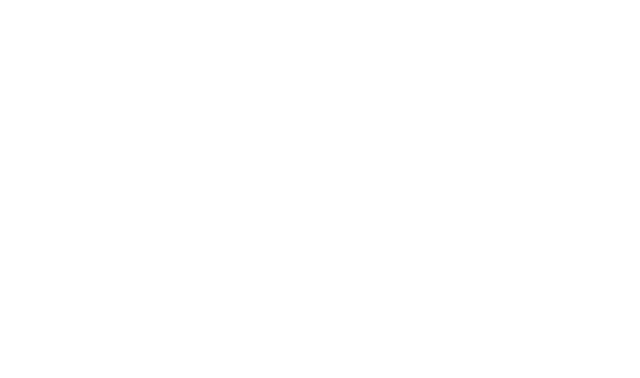
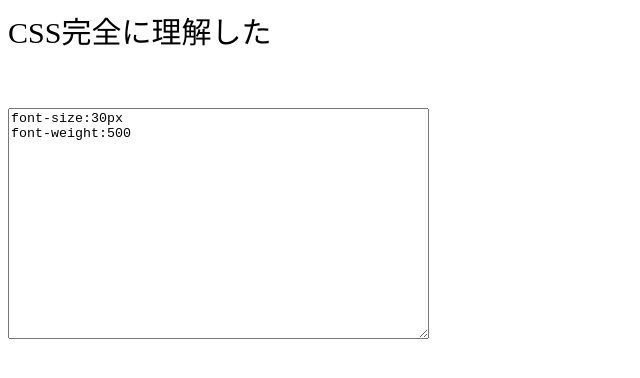
Before and after one commit to CTRL-Infrastructure-team/CSS-vue_practive, a Nuxt app: page /textShadow in a window 1280 px wide. Before the commit this address had no page. Shown: the top 378 px of the page, without its empty margins (0-640 px from the left). Built offline with nearby package versions, Linux system fonts and the light colour scheme.

Commit message:
練習用

```diff
--- a/pages/explain.vue
+++ b/pages/explain.vue
@@ -1,4 +1,4 @@
-<template>
+d<template>
   <div>
     <h1>.container {</h1>
     <div class="choiceFlex">
@@ -33,6 +33,7 @@
     <textarea type="textarea" class="textArea" 　v-model="theTextArea" @input="upDateStyle(true)" />
     <textarea type="textarea" class="textArea" 　v-model="textArea" @input="upDateStyle(false)" />
     <div class="container" :style="flexStyle">
+      <span class="right" @drag="moveBox"></span>
       <div class="box main" :style="theBoxStyle"></div>
       <div class="box" v-for="(box,index) in boxs" :key="index" :style="box"></div>
     </div>
@@ -55,7 +56,8 @@
       textArea:"width: 100px;\nmin-height: 100px;",
       boxStyle:"width: 100px;\nmin-height: 100px;",
       theTextArea:"width: 100px;\nmin-height: 100px;",
-      theBoxStyle:"{width: 100px;\nmin-height: 100px;"
+      theBoxStyle:"width: 100px;\nmin-height: 100px;",
+      width:"400px",
     }
   },
   computed:{
@@ -68,7 +70,8 @@
         flexWrap: this.flexWrap,
         justifyContent: this.flexJustify,
         alignItems:this.flexAlign,
-        flexDirection:this.flexDirection
+        flexDirection:this.flexDirection,
+        width:this.width
       }
       return myStyle
     },
@@ -94,6 +97,12 @@
     },
   },
   methods:{
+    moveBox(event){
+      if(event.clientX == 0){
+        return;
+        }
+        this.width = event.clientX + "px";
+    },
     upDateStyle(bool){
       let styleArray;
       if(bool){
@@ -102,7 +111,6 @@
          styleArray = this.textArea.split(/\n/);
       }
       let styleObj = new Object();
-      console.log(styleObj);
       for(const styleItem of styleArray){
         if(!styleItem.includes(":")) return;
         let keyValue = styleItem.split(":");
@@ -116,7 +124,6 @@
       }else {
         this.boxStyle = styleObj;
       }
-      console.log(this.boxStyle,this.theBoxStyle,bool);
     }
   },
   created(){
@@ -128,11 +135,12 @@
 <style lang="scss" scoped>
 $aaaa: pink;
 .container {
+  position: relative;
   display: flex;
-  width: 400px;
+  // width: 400px;
   height: 400px;
   background: $aaaa;
-  overflow: hidden;
+  overflow-y: hidden;
 }
 .box {
   box-sizing: border-box;
@@ -166,4 +174,14 @@
   width: 300px;
   height: 100px;
 }
+.right {
+  position: absolute;
+  top: 0;
+  right: 0;
+  height: 100%;
+  width: 10px;
+  border-right: 4px solid rgba(60, 60, 60, 1);
+  transform: translateX(50%);
+  cursor: col-resize;
+}
 </style>
--- /dev/null
+++ b/pages/textShadow.vue
@@ -0,0 +1,46 @@
+<template>
+  <div>
+    <h1 :style="textStyle" class="box">CSS完全に理解した</h1>
+    <textarea name id cols="50" rows="15" v-model="text" @input="styleUpdate"></textarea>
+  </div>
+</template>
+<script>
+export default {
+  data(){
+    return {
+      text:'font-size:30px\nfont-weight:500',
+      textStyle:'',
+    }
+  },
+  methods:{
+    styleUpdate(){
+      let styleArray;
+         styleArray = this.text.split(/\n/);
+      let styleObj = new Object();
+      console.log(styleObj);
+      for(const styleItem of styleArray){
+        if(!styleItem.includes(":")) return;
+        let keyValue = styleItem.split(":");
+        if(keyValue[1].includes(";")){
+          keyValue[1] = keyValue[1].split(";").shift();
+        }
+        styleObj[keyValue[0]] = keyValue[1]
+      }
+      this.textStyle =styleObj;
+    }
+  },
+  created(){
+    this.styleUpdate()
+  }
+
+}
+</script>
+<style scoped>
+.box {
+  height: 100px;
+  white-space: nowrap;
+  overflow: hidden;
+  margin: 0;
+  padding: 0;
+}
+</style>
```
